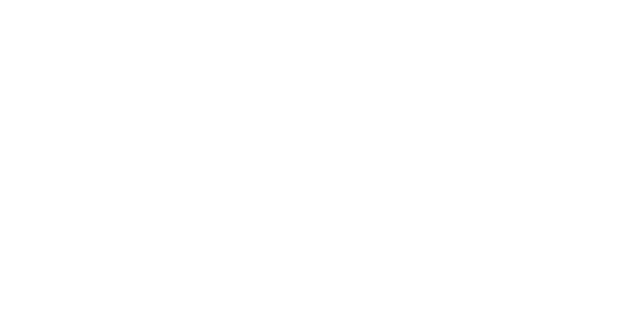
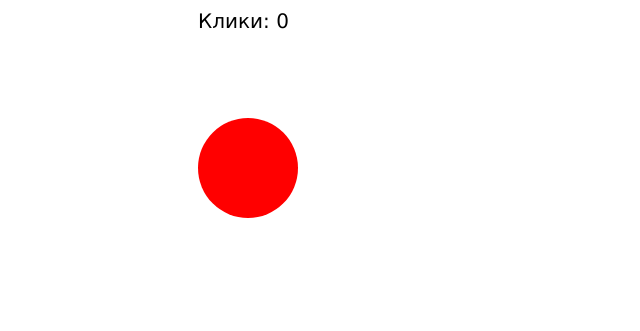
Before and after one commit to Kryakena/javascript_1_clicker, a website: page Click_HTML.html in a window 1280 px wide. Shown: the whole page, without its empty margins (0-640 px from the left). Drawn offline with Linux system fonts and the light colour scheme.

Commit message:
Update Click_HTML.html

```diff
--- a/Click_HTML.html
+++ b/Click_HTML.html
@@ -6,6 +6,6 @@
     <canvas id="Canvas" width="480" height="320"></canvas>
 </head>
 <body>
-<script src="/scripts/Click_JS.js"></script>
+<script src="/Click_JS.js"></script>
 </body>
 </html>
```
